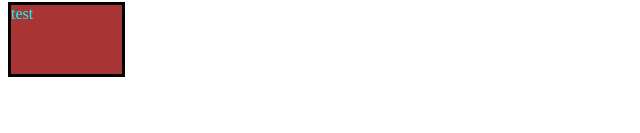
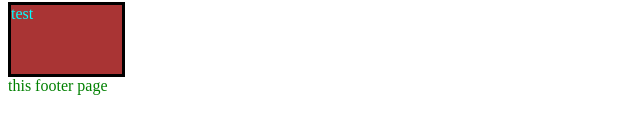
Before and after one commit to devfaramarzi369/test-push-to-git, a plain HTML site: page index.html in a window 1280 px wide. Shown: the part 165-298 px from the top of the page, without its empty margins (0-640 px from the left). Drawn offline with Linux system fonts and the light colour scheme.

Commit message:
footer page

```diff
--- a/index.html
+++ b/index.html
@@ -14,6 +14,7 @@
     <div class="box">
         <span>test</span>
     </div>
+    <footer>this footer page</footer>
 
 </body>
 </html>
--- a/style.css
+++ b/style.css
@@ -21,3 +21,6 @@
 .box span{
     color: aqua;
 }
+footer{
+    color: green;
+}
```
Also changed, not shown: 1 other file.
